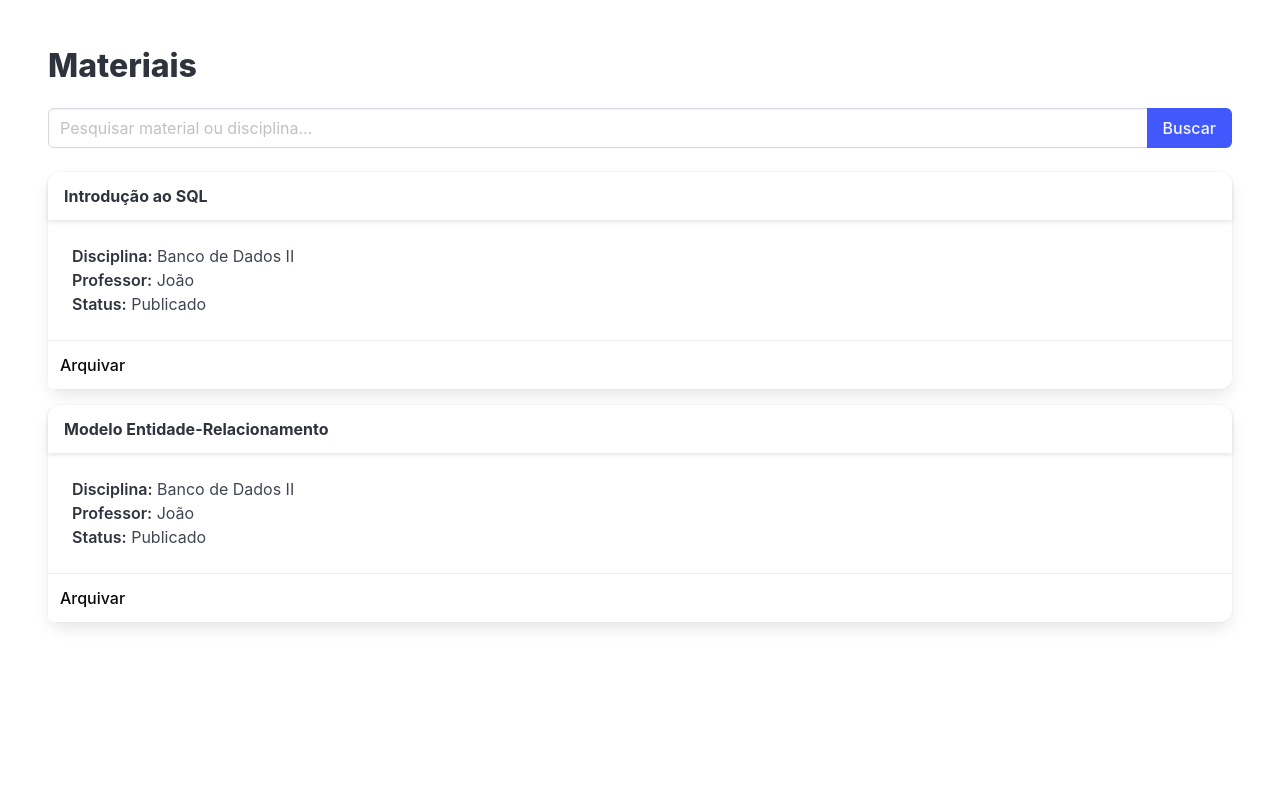
After one commit to Heus-Sueh/sala-etec, a Flask app: page /materiais in a window 1280 px wide. The commit adds this page. Run offline with Flask 3, Linux system fonts and the light colour scheme.

Commit message:
adicionando as métricas e buscas

```diff
--- a/src/sala_etec/app.py
+++ b/src/sala_etec/app.py
@@ -1,25 +1,119 @@
-from flask import Flask, render_template, request
+from flask import Flask, render_template, request, redirect, url_for
 
 app = Flask(__name__)
 
 
-def main() -> None:
-    print("Hello from sala-etec!")
-    app.run(debug=True)
+disciplinas = [
+    "Análise e Projeto de Sistemas",
+    "Banco de Dados II",
+    "Desenvolvimento de Sistemas I",
+    "PTCC",
+    "Programação de Aplicativos Mobile I",
+    "Programação Web II",
+    "Projetos de Desenvolvimento de Sistemas",
+]
+
+materiais = [
+    {
+        "id": 1,
+        "titulo": "Introdução ao SQL",
+        "disciplina": "Banco de Dados II",
+        "professor": "João",
+        "status": "Publicado",
+    },
+    {
+        "id": 2,
+        "titulo": "Modelo Entidade-Relacionamento",
+        "disciplina": "Banco de Dados II",
+        "professor": "João",
+        "status": "Publicado",
+    },
+]
 
 
 @app.route("/")
-def root():
+def index():
     return render_template("index.html")
 
 
 @app.route("/login", methods=["POST"])
-def save():
-    name = request.form.get("name")
-    password = request.form.get("password")
-    # return f"Your username is {name} and password is {password}"
-    return render_template("home.html", user=name)
+def login():
+    name = request.form.get("name", "").strip()
+    password = request.form.get("password", "").strip()
 
+    if not name:
+        return render_template(
+            "index.html",
+            error="O nome de usuário é obrigatório.",
+        )
+
+    if not password:
+        return render_template(
+            "index.html",
+            error="A senha é obrigatória.",
+        )
+
+    return redirect(url_for("home", user=name))
+
+
+@app.route("/home")
+def home():
+    user = request.args.get("user", "Usuário")
+
+    total_materiais = len(materiais)
+    total_disciplinas = len(disciplinas)
+
+    materiais_publicados = sum(
+        1 for material in materiais
+        if material["status"] == "Publicado"
+    )
+
+    return render_template(
+        "home.html",
+        user=user,
+        total_materiais=total_materiais,
+        total_disciplinas=total_disciplinas,
+        materiais_publicados=materiais_publicados,
+        materiais=materiais,
+    )
+
+
+@app.route("/materiais")
+def listar_materiais():
+    busca = request.args.get("busca", "").strip().lower()
+
+    if busca:
+        materiais_filtrados = [
+            material
+            for material in materiais
+            if busca in material["titulo"].lower()
+            or busca in material["disciplina"].lower()
+        ]
+    else:
+        materiais_filtrados = materiais
+
+    return render_template(
+        "materiais.html",
+        materiais=materiais_filtrados,
+        busca=busca,
+    )
+
+
+@app.route("/material/<int:id>/status", methods=["POST"])
+def mudar_status(id):
+    for material in materiais:
+        if material["id"] == id:
+            if material["status"] == "Publicado":
+                material["status"] = "Arquivado"
+            else:
+                material["status"] = "Publicado"
+
+            return redirect(url_for("listar_materiais"))
+
+    return "Material não encontrado", 404
+
+def main():
+    app.run(debug=True)
 
 if __name__ == "__main__":
     main()
--- a/src/sala_etec/static/css/style.css
+++ b/src/sala_etec/static/css/style.css
@@ -14,6 +14,15 @@ body {
 }
 
 .form-login input {
-    height: 100%;
+    width: 100%;
+}
+
+.adicionados .column.box {
     width: 300px;
+    height: 300px;
+    margin: 10px;
+    display: flex;
+    align-items: center;
+    justify-content: center;
+    text-align: center;
 }
--- /dev/null
+++ b/src/sala_etec/templates/materiais.html
@@ -0,0 +1,90 @@
+<!doctype html>
+<html lang="pt-BR">
+    <head>
+        <meta charset="UTF-8" />
+        <meta name="viewport" content="width=device-width, initial-scale=1.0" />
+
+        <title>Materiais | Sala ETEC</title>
+
+        <link
+            rel="stylesheet"
+            href="{{ url_for('static', filename='css/style.css') }}"
+        />
+    </head>
+
+    <body>
+        <section class="section">
+            <h1 class="title">Materiais</h1>
+
+            <form action="{{ url_for('listar_materiais') }}" method="GET">
+                <div class="field has-addons">
+                    <div class="control is-expanded">
+                        <input
+                            class="input"
+                            type="text"
+                            name="busca"
+                            placeholder="Pesquisar material ou disciplina..."
+                            value="{{ busca }}"
+                        />
+                    </div>
+
+                    <div class="control">
+                        <button class="button is-link" type="submit">
+                            Buscar
+                        </button>
+                    </div>
+                </div>
+            </form>
+
+            <div class="mt-5">
+                {% if materiais %} {% for material in materiais %}
+
+                <div class="card mb-4">
+                    <header class="card-header">
+                        <p class="card-header-title">
+                            {{ material["titulo"] }}
+                        </p>
+                    </header>
+
+                    <div class="card-content">
+                        <p>
+                            <strong>Disciplina:</strong>
+                            {{ material["disciplina"] }}
+                        </p>
+
+                        <p>
+                            <strong>Professor:</strong>
+                            {{ material["professor"] }}
+                        </p>
+
+                        <p>
+                            <strong>Status:</strong>
+                            {{ material["status"] }}
+                        </p>
+                    </div>
+
+                    <footer class="card-footer">
+                        <form
+                            action="{{ url_for('mudar_status', id=material['id']) }}"
+                            method="POST"
+                        >
+                            <button
+                                class="button is-white card-footer-item"
+                                type="submit"
+                            >
+                                {% if material["status"] == "Publicado" %}
+                                Arquivar {% else %} Publicar {% endif %}
+                            </button>
+                        </form>
+                    </footer>
+                </div>
+
+                {% endfor %} {% else %}
+
+                <div class="notification">Nenhum material encontrado.</div>
+
+                {% endif %}
+            </div>
+        </section>
+    </body>
+</html>
```
Also changed, not shown: src/sala_etec/templates/home.html (+61 -2 lines), src/sala_etec/templates/index.html (+62 -23 lines), 1 other file.
